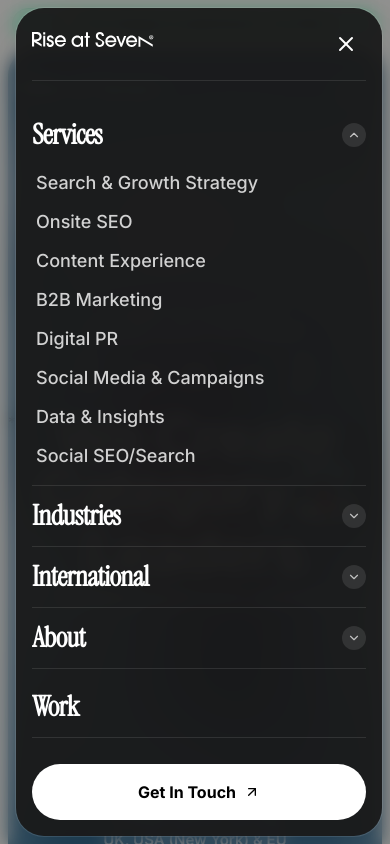
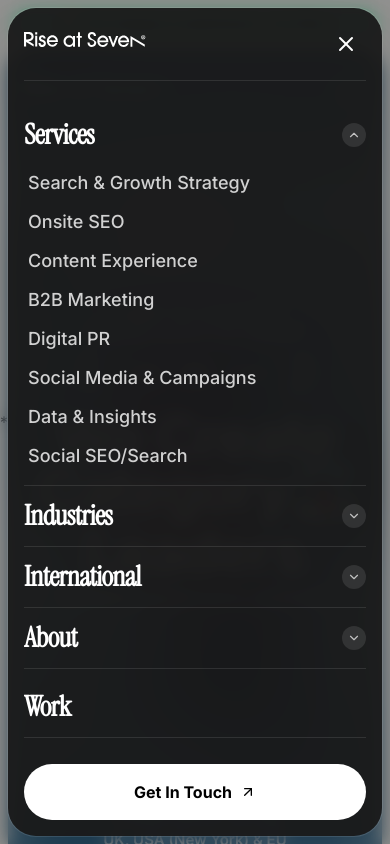
Before and after one commit to AananMunna/rise-at-seven, a Next.js app: page / in a window 390 px wide. Both pictures are taken after a click on the button 346 px from the left and 92 px from the top of the page. Shown: the top 844 px of the page. Built offline with nearby package versions, Linux system fonts and the light colour scheme.

Commit message:
mobile menu position fix

```diff
--- a/src/components/site/MobileMenu.tsx
+++ b/src/components/site/MobileMenu.tsx
@@ -41,17 +41,17 @@
 
   return (
     <div
-      className={`fixed inset-y-0 left-1/2 z-[60] flex w-full max-w-[430px] -translate-x-1/2 items-center justify-center p-2 transition-all duration-500 ease-out ${
+      className={`fixed inset-y-0 left-1/2 z-[60] flex w-full max-w-[430px] -translate-x-1/2 items-center justify-center py-2 pr-2 transition-all duration-500 ease-out ${
         open
           ? "opacity-100 pointer-events-auto"
           : "opacity-0 pointer-events-none"
       }`}
     >
-*     <div
+      *{" "}
+      <div
         className="fixed inset-0 bg-black/40 backdrop-blur-sm"
         onClick={onClose}
       />
-
       {/* Menu Container */}
       <div
         className={`relative flex h-full w-full flex-col overflow-hidden rounded-[28px] bg-[#1a1a1a]/95 p-4 text-white shadow-2xl ring-1 ring-white/10 transition-transform duration-500 ${
```
